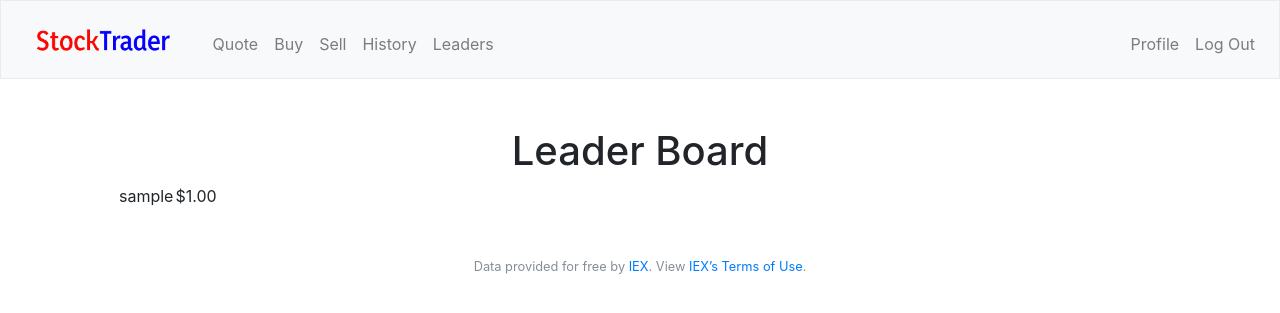
After one commit to bennett39/stock-trader-flask, a Flask app: page /leaders in a window 1280 px wide. The commit adds this page. Shown: the top 313 px of the page. Run offline with Flask 2, Linux system fonts and the light colour scheme; the visitor is signed in with stand-in values (Sample User, id 1); tables that the repository leaves empty hold one stand-in row (values such as "Sample post"); some libraries are stand-ins or nearby versions.

Commit message:
Implement barebones leaderboard

```diff
--- a/application.py
+++ b/application.py
@@ -75,6 +75,21 @@
             )).items()
         ))
     return render_template('history.html', history=history)
+
+
+@app.route('/leaders')
+@login_required
+def leaders():
+    """Show leader board"""
+    users = q.select_all_users()
+    leaders = []
+    for user in users:
+        portfolio = h.build_portfolio(
+            q.select_stocks_by_user(user.id),
+            user.cash)
+        leaders.append((user.username, portfolio['total']))
+    leaders.sort(reverse=True, key=lambda x: x[1])
+    return render_template('leaders.html', leaders=leaders)
 
 
 @app.route('/login', methods=['GET','POST'])
--- a/queries.py
+++ b/queries.py
@@ -30,6 +30,10 @@
     user = User(username=username, password_hash=password_hash)
     db.session.add(user)
     db.session.commit()
+
+def select_all_users():
+    """Get all users"""
+    return User.query.all()
 
 def select_user_by_id(user_id):
     """Get user object where id"""
--- a/templates/layout.html
+++ b/templates/layout.html
@@ -38,6 +38,7 @@
                         <li class="nav-item"><a class="nav-link" href="/buy">Buy</a></li>
                         <li class="nav-item"><a class="nav-link" href="/sell">Sell</a></li>
                         <li class="nav-item"><a class="nav-link" href="/history">History</a></li>
+                        <li class="nav-item"><a class="nav-link" href="/leaders">Leaders</a></li>
                     </ul>
                     <ul class="navbar-nav ml-auto mt-2">
                         <li class="nav-item"><a class="nav-link" href="/profile">Profile</a></li>
--- /dev/null
+++ b/templates/leaders.html
@@ -0,0 +1,19 @@
+{% extends "layout.html" %}
+
+{% block title %}
+    Leader Board
+{% endblock %}
+
+{% block main %}
+    <h1>Leader Board</h1>
+    <table>
+      <tbody>
+        {% for leader in leaders %}
+        <tr>
+          <td>{{ leader[0] }}</td>
+          <td>{{ leader[1] }}</td>
+        </tr>
+        {% endfor %}
+      </tbody>
+    </table>
+{% endblock %}
```
